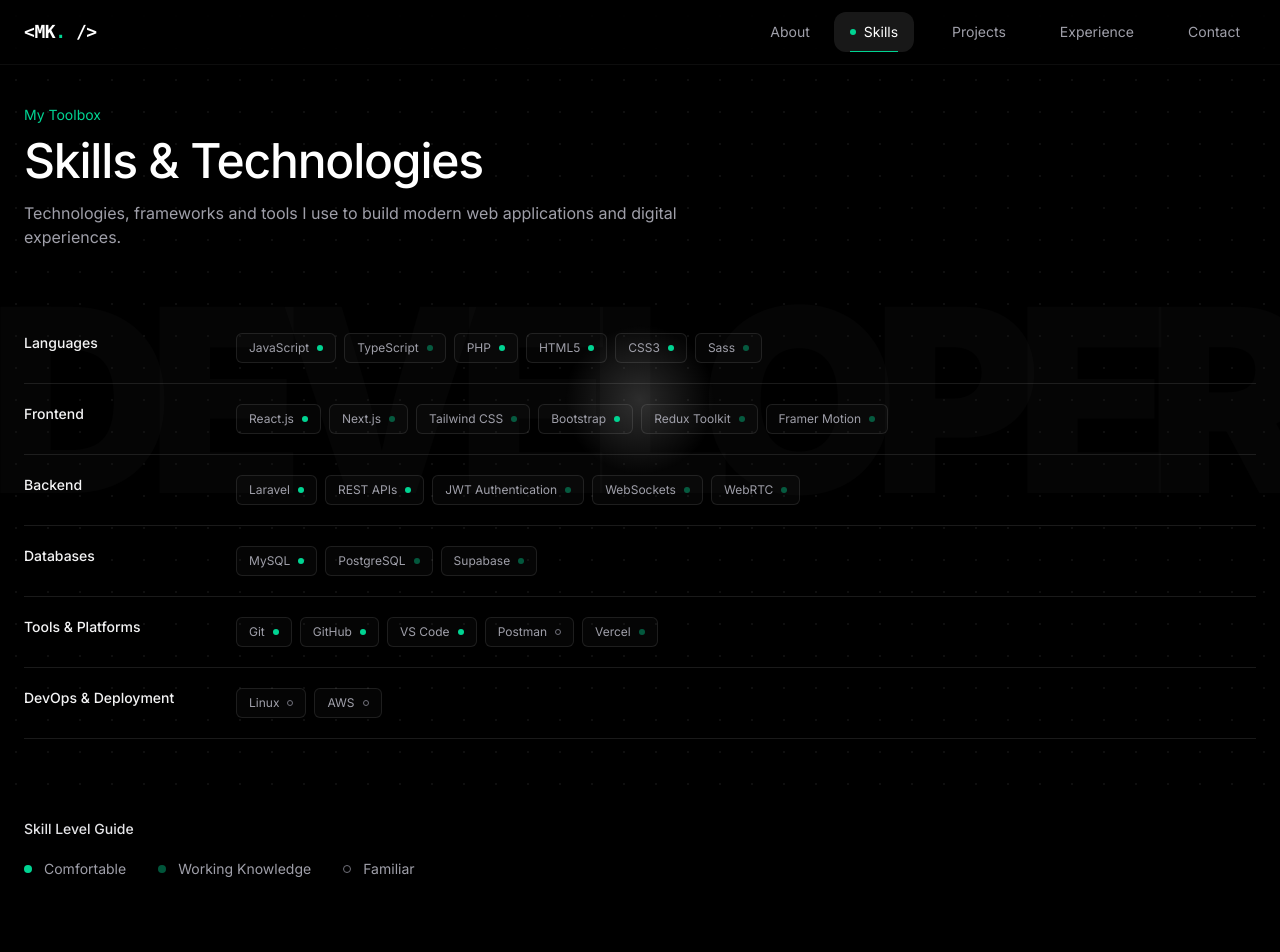
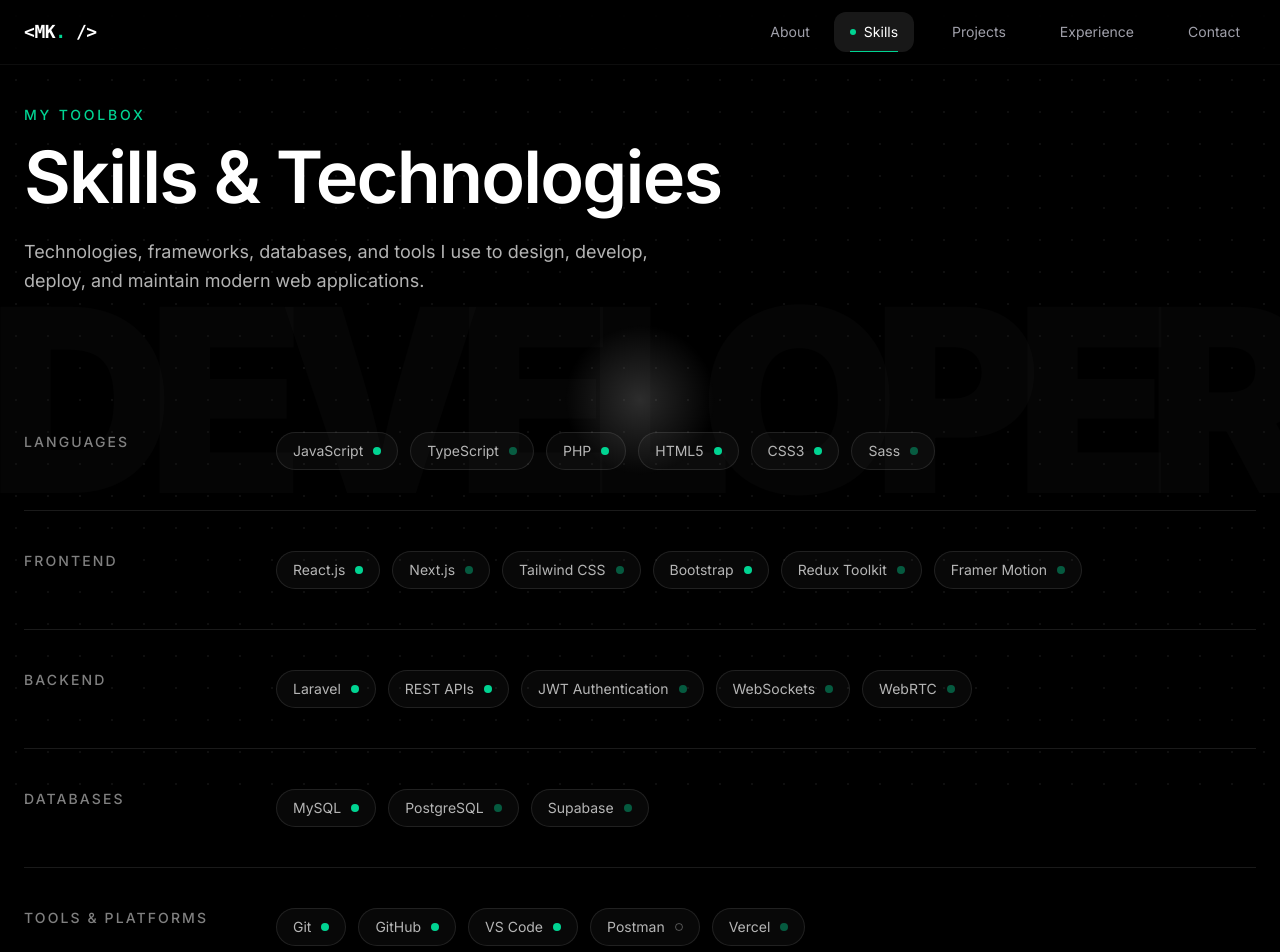
Before and after one commit to thappamkkumar/mk-portfolio, a Next.js app: page /skills in a window 1280 px wide. Shown: the top 952 px of the page. Built offline with nearby package versions, Linux system fonts and the light colour scheme.

Commit message:
skill polish

```diff
--- a/src/components/skills/skill-category.tsx
+++ b/src/components/skills/skill-category.tsx
@@ -10,41 +10,47 @@
   category,
 }: SkillCategoryProps) {
   return (
-    <div
+    <section
       aria-labelledby={category.id}
       className="
         border-b
         border-white/10
-        py-5
+        py-8
+        md:py-10
       "
     >
       <div
         className="
           flex
           flex-col
-          gap-4
+          gap-5
 
           md:grid
-          md:grid-cols-[180px_1fr]
+          md:grid-cols-[220px_1fr]
           md:gap-8
         "
       >
+        <div>
           <h2
             id={category.id}
             className="
               text-sm
               font-medium
-            text-zinc-100
+              uppercase
+              tracking-[0.15em]
+              text-white/50
             "
           >
             {category.title}
           </h2>
+        </div>
 
         <ul
           className="
             flex
             flex-wrap
             gap-2
+            md:gap-3
           "
         >
           {category.skills.map((skill) => (
@@ -55,6 +61,6 @@
           ))}
         </ul>
       </div>
-    </div>
+    </section>
   );
 }
--- a/src/components/skills/skill-item.tsx
+++ b/src/components/skills/skill-item.tsx
@@ -9,7 +9,7 @@
 const levelStyles = {
   comfortable: "bg-emerald-400",
   working: "bg-emerald-400/40",
-  familiar: "border border-zinc-500",
+  familiar: "border border-white/30",
 };
 
 export default function SkillItem({
@@ -21,19 +21,20 @@
         className="
           inline-flex
           items-center
-          gap-2
-          rounded-md
+          gap-2.5
+          rounded-full
           border
           border-white/10
-          bg-white/2
-          px-3
-          py-1.5
-          text-xs
-          text-zinc-400
+          bg-white/[0.03]
+          px-4
+          py-2
+          text-sm
+          text-white/70
           transition-all
-          duration-200
-          hover:border-emerald-500/30
-          hover:bg-white/4
+          duration-300
+          hover:border-emerald-400/20
+          hover:bg-emerald-400/5
+          hover:text-white
         "
       >
         <span>{skill.name}</span>
@@ -41,7 +42,7 @@
         <span
           aria-hidden="true"
           className={clsx(
-            "h-1.5 w-1.5 rounded-full",
+            "h-2 w-2 rounded-full",
             levelStyles[skill.level]
           )}
         />
--- a/src/components/skills/skill-section.tsx
+++ b/src/components/skills/skill-section.tsx
@@ -1,23 +1,23 @@
 import SkillsGrid from "./skills-grid";
 import SkillsHeader from "./skills-header";
 import SkillsGuide from "./skills-guide";
+
 import { SkillCategory } from "@/types/skill";
 
 interface SkillsPageProps {
   categories: SkillCategory[];
 }
 
-
 export default function SkillSection({
   categories,
 }: SkillsPageProps) {
   return (
-    <>
+    <div>
       <SkillsHeader />
 
       <SkillsGrid categories={categories} />
 
       <SkillsGuide />
-    </>
+    </div>
   );
 }
--- a/src/components/skills/skills-grid.tsx
+++ b/src/components/skills/skills-grid.tsx
@@ -1,25 +1,25 @@
+import SkillCategory from "./skill-category";
 
-import SkillCategory from "./skill-category";
 import { SkillCategory as SkillCategoryType } from "@/types/skill";
 
-
-interface SkillsSectionsProps {
+interface SkillsGridProps {
   categories: SkillCategoryType[];
 }
 
 export default function SkillsGrid({
   categories,
-}: SkillsSectionsProps) {
-
-
+}: SkillsGridProps) {
   return (
-    <>
+    <div
+      aria-label="Skills"
+      className="space-y-0"
+    >
       {categories.map((category) => (
         <SkillCategory
           key={category.id}
           category={category}
         />
       ))}
-    </>
+    </div>
   );
 }
--- a/src/components/skills/skills-guide.tsx
+++ b/src/components/skills/skills-guide.tsx
@@ -1,35 +1,98 @@
 export default function SkillsGuide() {
   return (
-    <div className="pt-20 ">
-      <h2 className="mb-5 text-sm font-medium text-zinc-200">
+    <section
+      className="
+        mt-16
+        rounded-3xl
+        border
+        border-white/10
+        bg-white/[0.02]
+        p-6
+        md:p-8
+      "
+    >
+      <p
+        className="
+          text-xs
+          font-medium
+          uppercase
+          tracking-[0.2em]
+          text-white/40
+        "
+      >
         Skill Level Guide
-      </h2>
+      </p>
 
-      <div className="flex flex-wrap gap-x-8 gap-y-4 text-sm">
+      <div
+        className="
+          mt-6
+          flex
+          flex-wrap
+          gap-x-8
+          gap-y-4
+        "
+      >
         <div className="flex items-center gap-3">
-          <span className="h-2 w-2 rounded-full bg-emerald-400" />
+          <span
+            className="
+              h-2
+              w-2
+              rounded-full
+              bg-emerald-400
+            "
+          />
 
-          <span className="text-zinc-400">
+          <span
+            className="
+              text-sm
+              text-white/70
+            "
+          >
             Comfortable
           </span>
         </div>
 
         <div className="flex items-center gap-3">
-          <span className="h-2 w-2 rounded-full bg-emerald-400/40" />
+          <span
+            className="
+              h-2
+              w-2
+              rounded-full
+              bg-emerald-400/40
+            "
+          />
 
-          <span className="text-zinc-400">
+          <span
+            className="
+              text-sm
+              text-white/70
+            "
+          >
             Working Knowledge
           </span>
         </div>
 
         <div className="flex items-center gap-3">
-          <span className="h-2 w-2 rounded-full border border-zinc-500" />
+          <span
+            className="
+              h-2
+              w-2
+              rounded-full
+              border
+              border-white/30
+            "
+          />
 
-          <span className="text-zinc-400">
+          <span
+            className="
+              text-sm
+              text-white/70
+            "
+          >
             Familiar
           </span>
         </div>
       </div>
-    </div>
+    </section>
   );
 }
--- a/src/components/skills/skills-header.tsx
+++ b/src/components/skills/skills-header.tsx
@@ -1,19 +1,46 @@
 export default function SkillsHeader() {
   return (
-    <div className="mb-16">
-      <p className="mb-3 text-sm text-emerald-400">
-          My Toolbox
+    <section className="pb-16 md:pb-24">
+      <p
+        className="
+          mb-4
+          text-sm
+          font-medium
+          uppercase
+          tracking-[0.2em]
+          text-emerald-400
+        "
+      >
+        My Toolbox
       </p>
 
-      <h1 className="text-4xl font-medium tracking-tight md:text-5xl">
+      <h1
+        className="
+          max-w-4xl
+          text-5xl
+          font-semibold
+          tracking-tight
+          md:text-6xl
+          lg:text-7xl
+        "
+      >
         Skills & Technologies
       </h1>
 
-      <p className="mt-4 max-w-2xl text-zinc-400">
-        Technologies, frameworks and tools I use to
-        build modern web applications and digital
-        experiences.
+      <p
+        className="
+          mt-6
+          max-w-2xl
+          text-base
+          leading-relaxed
+          text-white/70
+          md:text-lg
+        "
+      >
+        Technologies, frameworks, databases, and
+        tools I use to design, develop, deploy,
+        and maintain modern web applications.
       </p>
-    </div>
+    </section>
   );
 }
```
Lines whose indentation alone changed are shown as unchanged.
